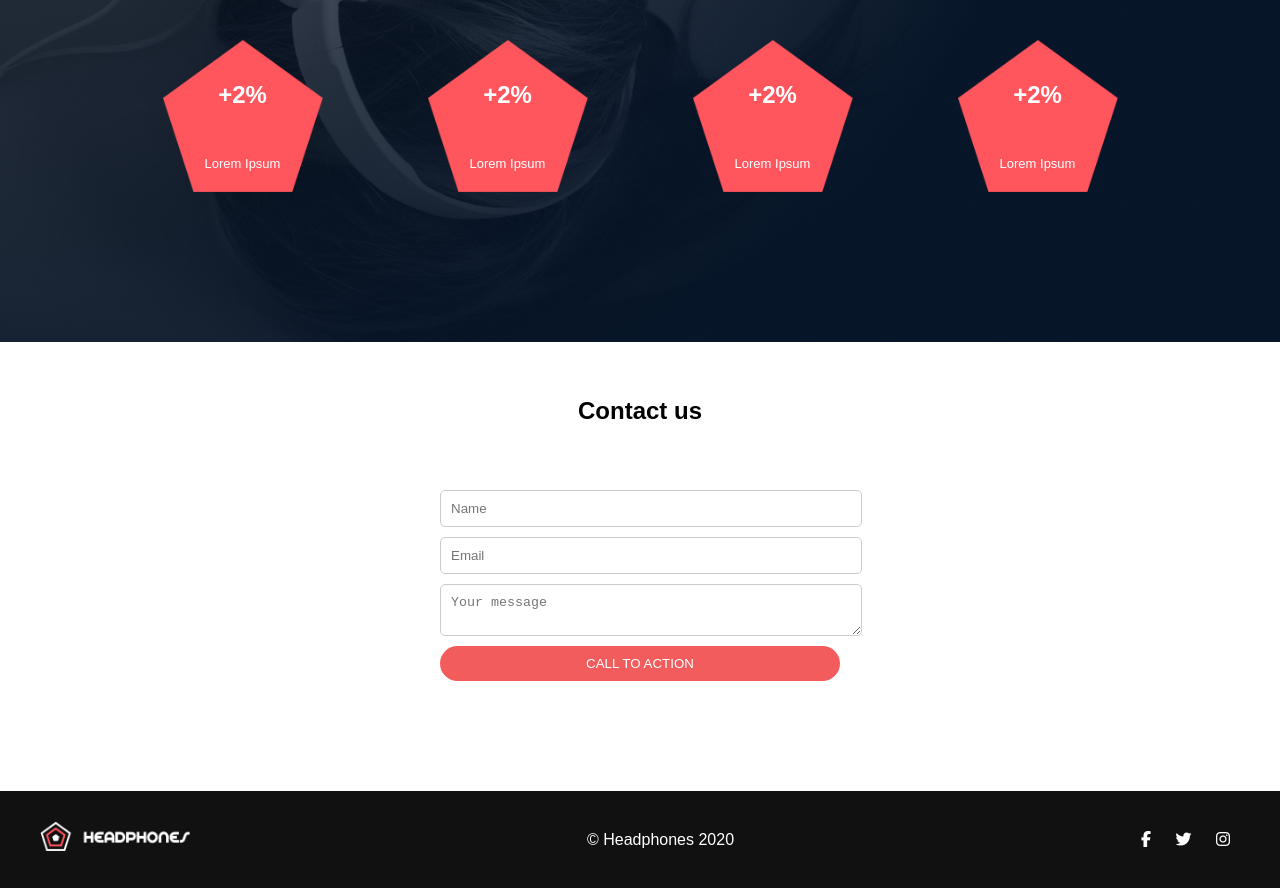
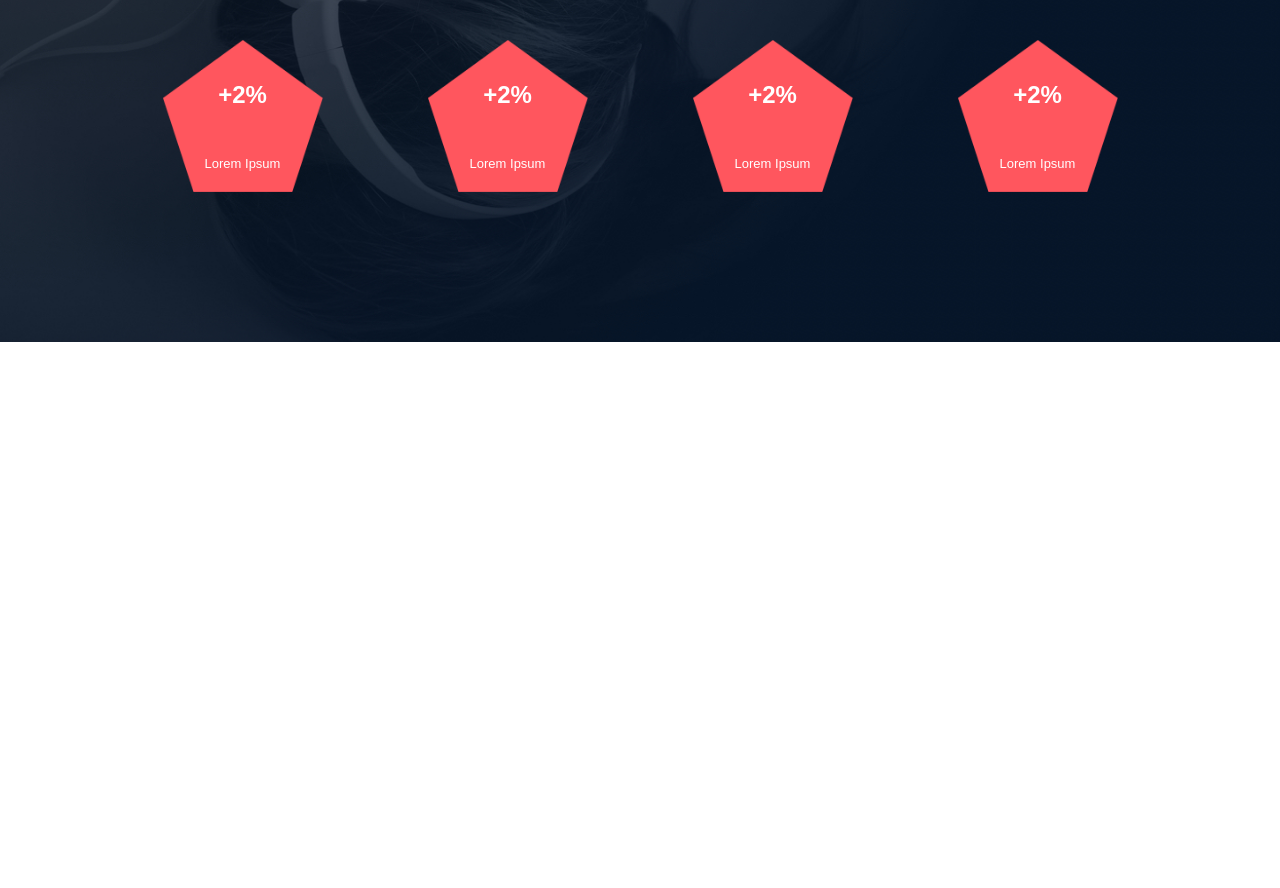
Before and after one commit to Nuswe265/alx_html_css, a plain HTML site: page headphones/2-index.html in a window 1280 px wide. Shown: the part 2039-2927 px from the top of the page. After the commit the page ends 2381 px from the top, so only its background shows below. Drawn offline with Linux system fonts and the light colour scheme.

Commit message:
Update 2-index.html

```diff
--- a/headphones/2-index.html
+++ b/headphones/2-index.html
@@ -77,27 +77,3 @@
             </div>
     </div>
   </section>
-
-  <section id="contact-us" class="contact-us">
-    <h2>Contact us</h2>
-    <form>
-      <input type="text" placeholder="Name">
-      <input type="email" placeholder="Email">
-      <textarea placeholder="Your message"></textarea>
-      <button type="submit" class="cta">CALL TO ACTION</button>
-    </form>
-  </section>
-
-  <footer >
-    <div class="navbar">
-    <div class="footer-logo"> <div class="logo"><img src="images/logo_headphones.png" alt="logo" style="width:150px; height:auto;"></div></div>
-    <p>&copy; Headphones 2020</p>
-    <div class="social-icons">
-      <a href="#" target="_blank"><i class="fab fa-facebook-f"></i></a>
-      <a href="#" target="_blank"><i class="fab fa-twitter"></i></a>
-      <a href="#" target="_blank"><i class="fab fa-instagram"></i></a>
-    </div>
-    </div>
-  </footer>
-</body>
-</html>
```
